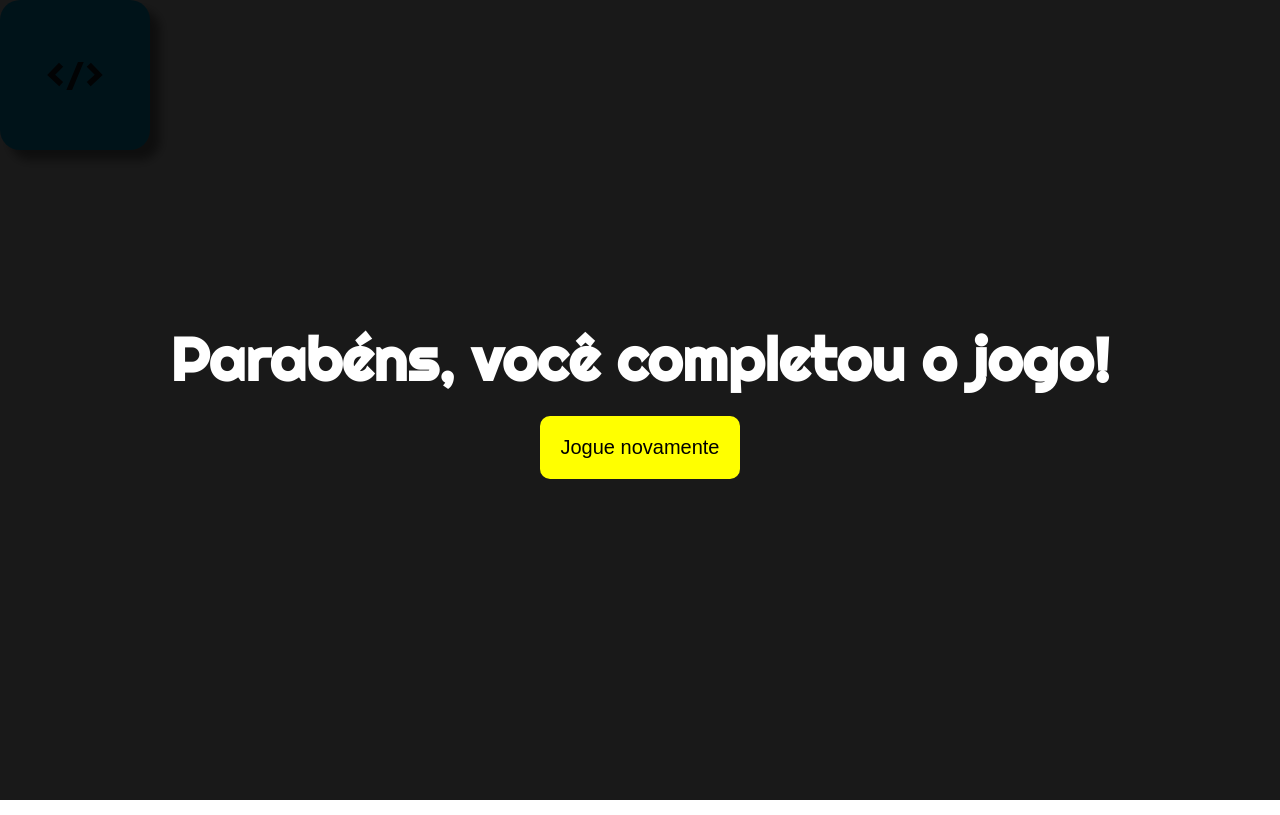
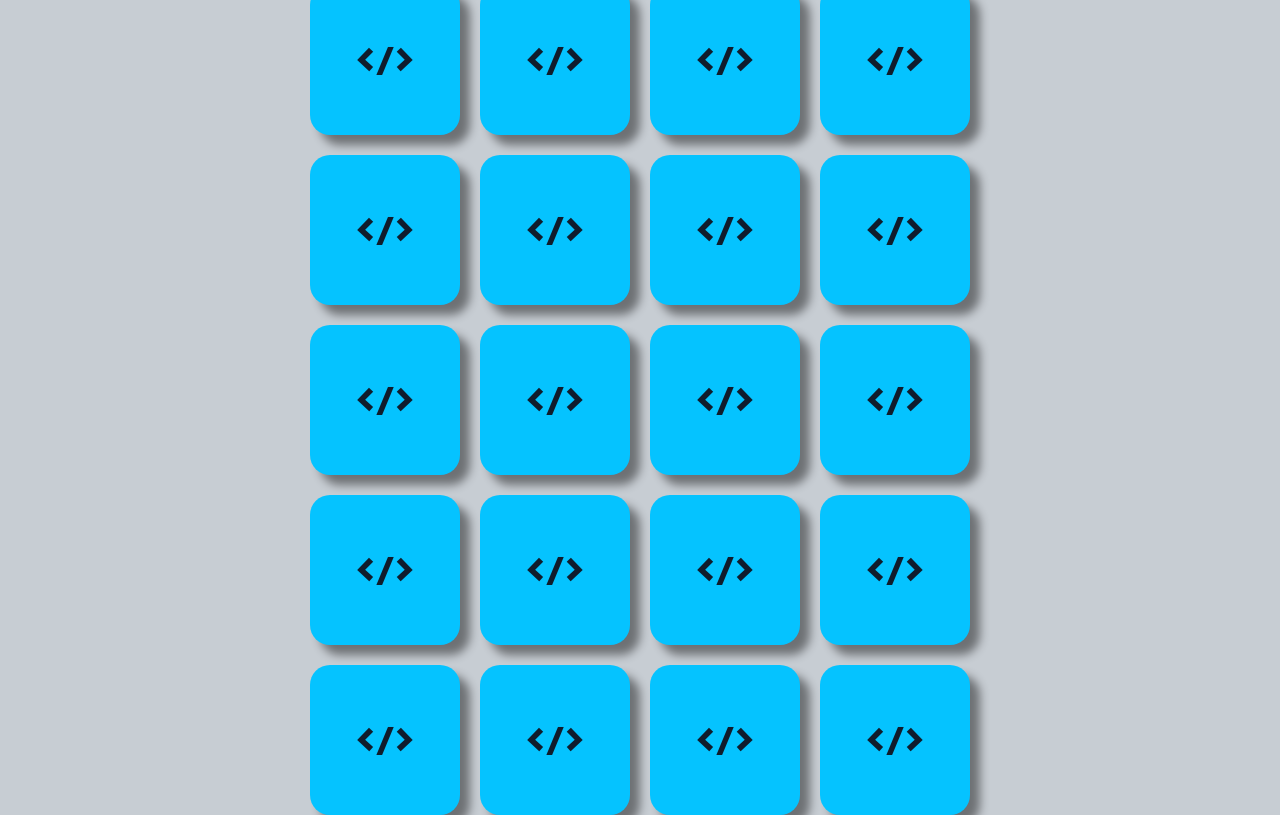
Before and after one commit to marlontf/JogoDaMemoria, a plain HTML site: page index.html in a window 1280 px wide. Drawn offline with Linux system fonts and the light colour scheme.

Commit message:
Seted grid layout

```diff
--- a/assets/styles/style.css
+++ b/assets/styles/style.css
@@ -8,6 +8,11 @@
 
 body {
    font-family: 'Righteous', sans-serif;
+   display: flex;
+   justify-content: center;
+   align-items: center;
+   height: 100vh;
+   background-color: #c7cdd3;
 }
 
 .card {
@@ -53,7 +58,7 @@
    background-color: rgba(0, 0, 0, 0.9);
    color: white;
    font-size: 30px;
-   display: flex;
+   display: none;
    justify-content: center;
    align-items: center;
    flex-direction: column;
@@ -69,3 +74,10 @@
    margin-top: 20px;
    cursor: pointer;
 }
+
+#gameBoard{
+   max-width: 700px;
+   display: grid;
+   grid-template: 1fr 1fr 1fr 1fr 1fr / 1fr 1fr 1fr 1fr;
+   gap:20px
+}
--- a/index.html
+++ b/index.html
@@ -11,14 +11,170 @@
 
 <body>
 
-   <div id="0" class="card" data-icon="bootstrap">
-      <div class="card_front">
-         <img class="icon" src="./assets/images/bootstrap.png" alt="Bootstrap">
+   <div id="gameBoard">
+      <div id="0" class="card" data-icon="bootstrap">
+         <div class="card_front">
+            <img class="icon" src="./assets/images/bootstrap.png" alt="Bootstrap">
+         </div>
+         <div class="card_back">
+            &lt/&gt
+         </div>
       </div>
-      <div class="card_back">
-         &lt/&gt
+      <div id="0" class="card" data-icon="bootstrap">
+         <div class="card_front">
+            <img class="icon" src="./assets/images/bootstrap.png" alt="Bootstrap">
+         </div>
+         <div class="card_back">
+            &lt/&gt
+         </div>
+      </div>
+      <div id="0" class="card" data-icon="bootstrap">
+         <div class="card_front">
+            <img class="icon" src="./assets/images/bootstrap.png" alt="Bootstrap">
+         </div>
+         <div class="card_back">
+            &lt/&gt
+         </div>
+      </div>
+      <div id="0" class="card" data-icon="bootstrap">
+         <div class="card_front">
+            <img class="icon" src="./assets/images/bootstrap.png" alt="Bootstrap">
+         </div>
+         <div class="card_back">
+            &lt/&gt
+         </div>
+      </div>
+      <div id="0" class="card" data-icon="bootstrap">
+         <div class="card_front">
+            <img class="icon" src="./assets/images/bootstrap.png" alt="Bootstrap">
+         </div>
+         <div class="card_back">
+            &lt/&gt
+         </div>
+      </div>
+      <div id="0" class="card" data-icon="bootstrap">
+         <div class="card_front">
+            <img class="icon" src="./assets/images/bootstrap.png" alt="Bootstrap">
+         </div>
+         <div class="card_back">
+            &lt/&gt
+         </div>
+      </div>
+      <div id="0" class="card" data-icon="bootstrap">
+         <div class="card_front">
+            <img class="icon" src="./assets/images/bootstrap.png" alt="Bootstrap">
+         </div>
+         <div class="card_back">
+            &lt/&gt
+         </div>
+      </div>
+      <div id="0" class="card" data-icon="bootstrap">
+         <div class="card_front">
+            <img class="icon" src="./assets/images/bootstrap.png" alt="Bootstrap">
+         </div>
+         <div class="card_back">
+            &lt/&gt
+         </div>
+      </div>
+      <div id="0" class="card" data-icon="bootstrap">
+         <div class="card_front">
+            <img class="icon" src="./assets/images/bootstrap.png" alt="Bootstrap">
+         </div>
+         <div class="card_back">
+            &lt/&gt
+         </div>
+      </div>
+      <div id="0" class="card" data-icon="bootstrap">
+         <div class="card_front">
+            <img class="icon" src="./assets/images/bootstrap.png" alt="Bootstrap">
+         </div>
+         <div class="card_back">
+            &lt/&gt
+         </div>
+      </div>
+      <div id="0" class="card" data-icon="bootstrap">
+         <div class="card_front">
+            <img class="icon" src="./assets/images/bootstrap.png" alt="Bootstrap">
+         </div>
+         <div class="card_back">
+            &lt/&gt
+         </div>
+      </div>
+      <div id="0" class="card" data-icon="bootstrap">
+         <div class="card_front">
+            <img class="icon" src="./assets/images/bootstrap.png" alt="Bootstrap">
+         </div>
+         <div class="card_back">
+            &lt/&gt
+         </div>
+      </div>
+      <div id="0" class="card" data-icon="bootstrap">
+         <div class="card_front">
+            <img class="icon" src="./assets/images/bootstrap.png" alt="Bootstrap">
+         </div>
+         <div class="card_back">
+            &lt/&gt
+         </div>
+      </div>
+      <div id="0" class="card" data-icon="bootstrap">
+         <div class="card_front">
+            <img class="icon" src="./assets/images/bootstrap.png" alt="Bootstrap">
+         </div>
+         <div class="card_back">
+            &lt/&gt
+         </div>
+      </div>
+      <div id="0" class="card" data-icon="bootstrap">
+         <div class="card_front">
+            <img class="icon" src="./assets/images/bootstrap.png" alt="Bootstrap">
+         </div>
+         <div class="card_back">
+            &lt/&gt
+         </div>
+      </div>
+      <div id="0" class="card" data-icon="bootstrap">
+         <div class="card_front">
+            <img class="icon" src="./assets/images/bootstrap.png" alt="Bootstrap">
+         </div>
+         <div class="card_back">
+            &lt/&gt
+         </div>
+      </div>
+      <div id="0" class="card" data-icon="bootstrap">
+         <div class="card_front">
+            <img class="icon" src="./assets/images/bootstrap.png" alt="Bootstrap">
+         </div>
+         <div class="card_back">
+            &lt/&gt
+         </div>
+      </div>
+      <div id="0" class="card" data-icon="bootstrap">
+         <div class="card_front">
+            <img class="icon" src="./assets/images/bootstrap.png" alt="Bootstrap">
+         </div>
+         <div class="card_back">
+            &lt/&gt
+         </div>
+      </div>
+      <div id="0" class="card" data-icon="bootstrap">
+         <div class="card_front">
+            <img class="icon" src="./assets/images/bootstrap.png" alt="Bootstrap">
+         </div>
+         <div class="card_back">
+            &lt/&gt
+         </div>
+      </div>
+      <div id="0" class="card" data-icon="bootstrap">
+         <div class="card_front">
+            <img class="icon" src="./assets/images/bootstrap.png" alt="Bootstrap">
+         </div>
+         <div class="card_back">
+            &lt/&gt
+         </div>
       </div>
    </div>
+
+
 
    <div id="gameOver">
       <h1>Parabéns, você completou o jogo!</h1>
```
